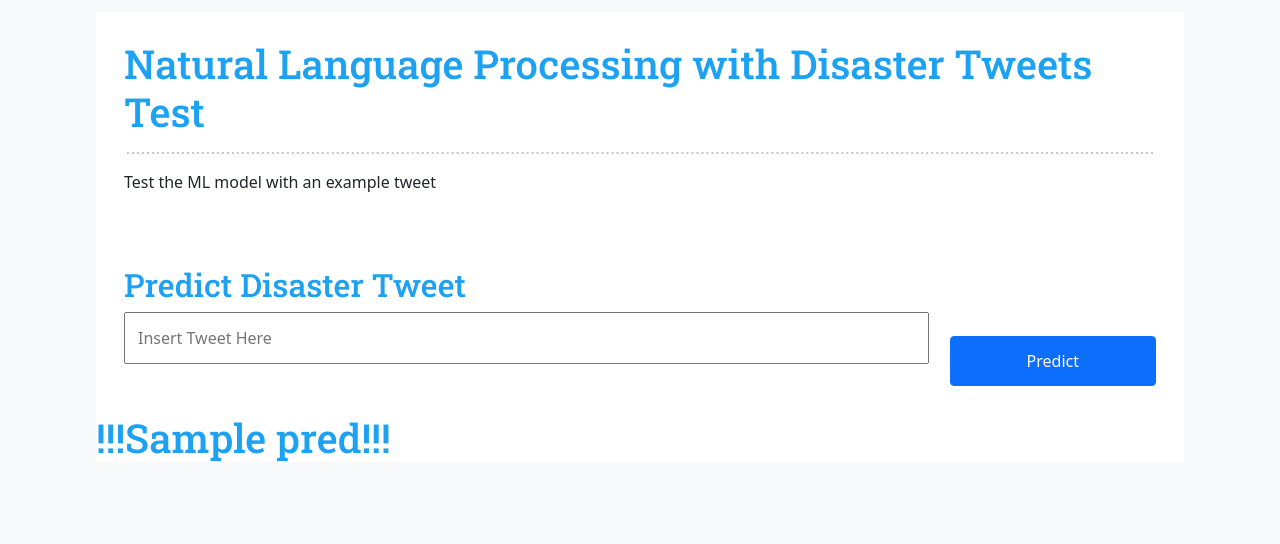
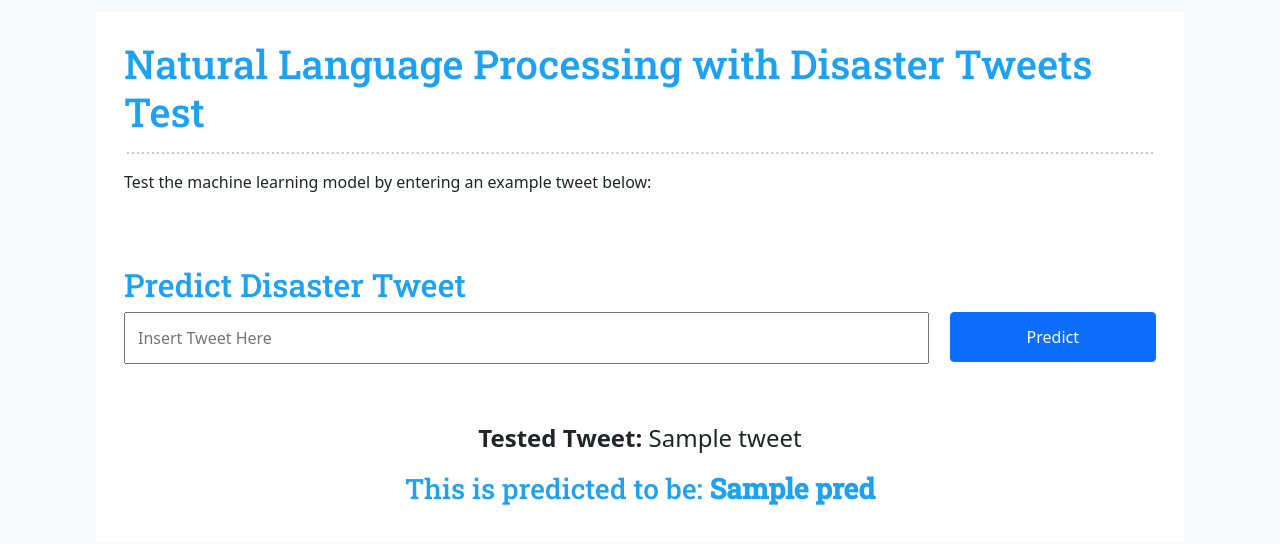
Before and after one commit to jennamurphymcad/Final-Project, a Flask app: template Flask_App/templates/test.html in a window 1280 px wide. Shown: the part 66-610 px from the top of the page. Run offline with Flask 2, Linux system fonts and the light colour scheme; the template is opened without the code that fills it: most values are stand-ins (such as "Sample title", 1, 10 or a date in 2020); some libraries are stand-ins or nearby versions.

Commit message:
updates to test.html

```diff
--- a/Flask_App/templates/test.html
+++ b/Flask_App/templates/test.html
@@ -54,7 +54,7 @@
         <div class="col-lg-12 col-md-12">
           <h1>Natural Language Processing with Disaster Tweets Test</h1>
           <hr>
-            <p>Test the ML model with an example tweet</p>
+          <p>Test the machine learning model by entering an example tweet below:</p>
         </div>
       </div>
       <div class="row">
@@ -63,14 +63,17 @@
 
            <!-- Form to enter new data for predictions  -->
           <form action="{{ url_for('predict_api')}}" method="POST">
-              <input type="text" name="tweet" placeholder="Insert Tweet Here" required="required" /><br>
+            <input type="text" name="tweet" placeholder="Insert Tweet Here" required="required" />
 
               <button type="submit" class="btn btn-primary btn-block btn-large">Predict</button>
           </form>
       </div>
     </div>
-          <h1>!!!{{pred}}!!!</h1>
-
+    <div class="row">
+      <div class="col-lg-12 col-md-12">
+        <!-- <h2 "style="float:none">Results</h2> -->
+          <p class="test-p"><b>Tested Tweet:</b> {{tweet}}</p>
+          <h3>This is predicted to be: <b>{{pred}}</b></h3>
       </div>
   </div>
   </main>
```
Lines whose indentation alone changed are shown as unchanged.
